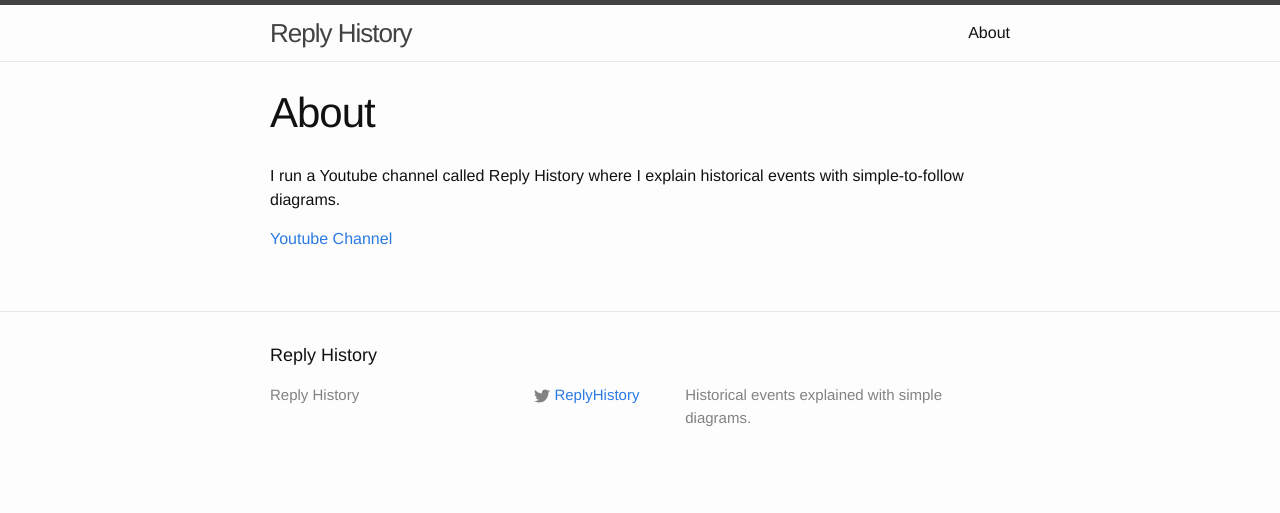
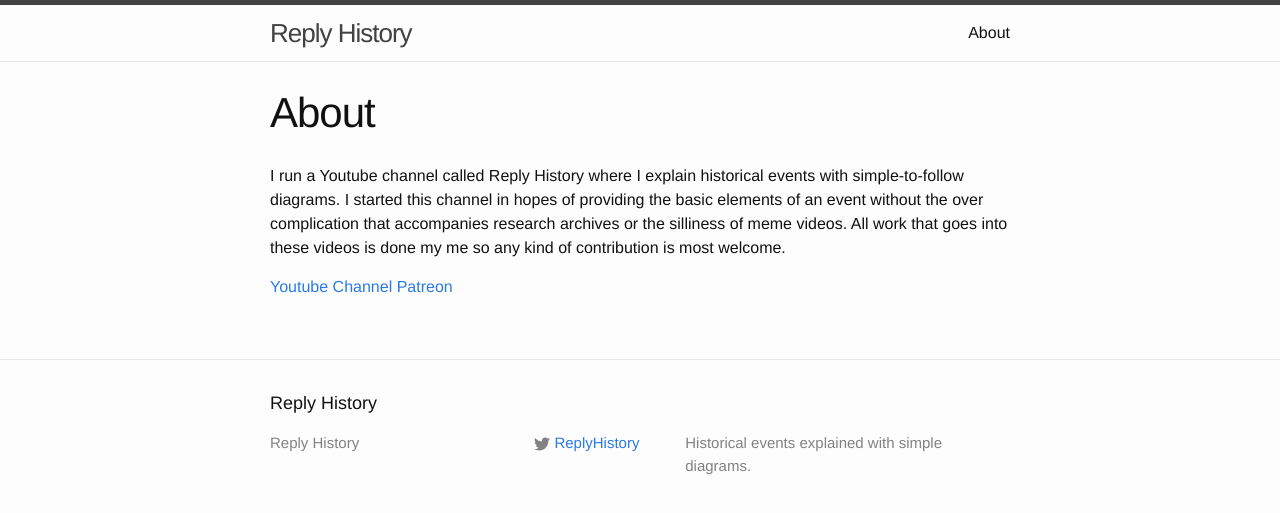
Before and after one commit to ReplyHistory/ReplyHistory.github.io, a Jekyll site: the page built from about.md, in a window 1280 px wide. Shown: the top 513 px of the page. Built offline with Jekyll 4.4.1, drawn with Linux system fonts in a browser that asks for light colours.

Commit message:
Update about.md

```diff
--- a/about.md
+++ b/about.md
@@ -4,6 +4,7 @@
 permalink: /about/
 ---
 
-I run a Youtube channel called Reply History where I explain historical events with simple-to-follow diagrams.
+I run a Youtube channel called Reply History where I explain historical events with simple-to-follow diagrams. I started this channel in hopes of providing the basic elements of an event without the over complication that accompanies research archives or the silliness of meme videos. All work that goes into these videos is done my me so any kind of contribution is most welcome.
 
 [Youtube Channel](https://www.youtube.com/channel/UCQ__o6Iwr_8kdTLOWl0lKLw)
+[Patreon](https://www.patreon.com/ReplyHistory)
```
